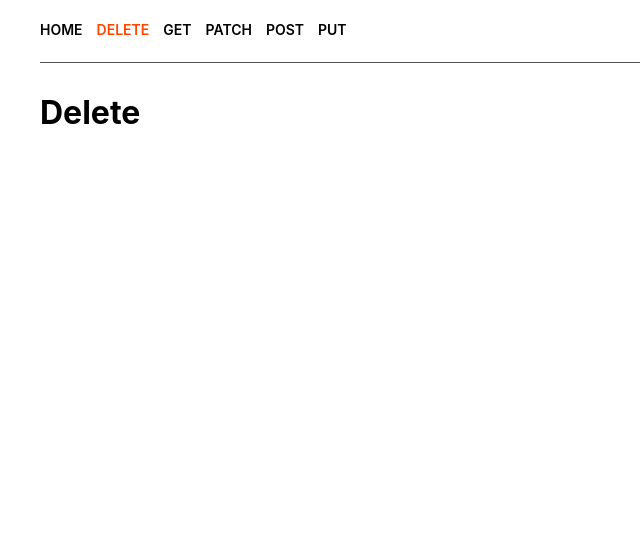
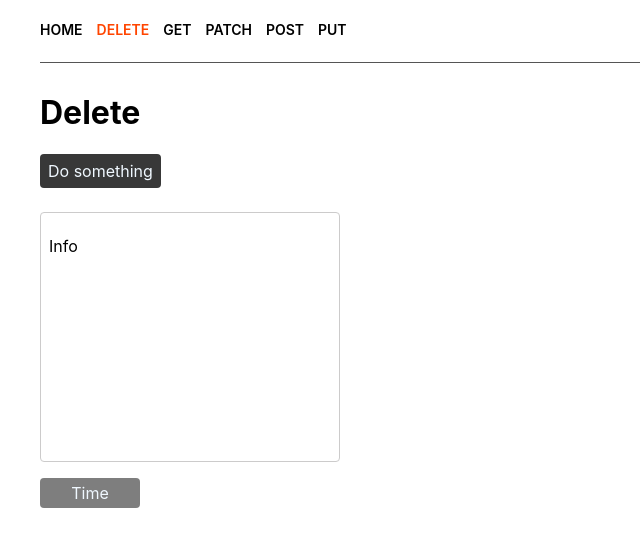
Before and after one commit to Winnbor/httpbin, a React (Create React App) app: page /delete in a window 1280 px wide. Shown: the top 546 px of the page, without its empty margins (0-640 px from the left). Built offline with nearby package versions, Linux system fonts and the light colour scheme.

Commit message:
Add Button, InfoCard and TimeBar components

```diff
--- /dev/null
+++ b/src/components/Button/Button.jsx
@@ -0,0 +1,9 @@
+import './Button.scss';
+
+export default function Button() {
+  return (
+    <button className="Button" type="button">
+      Do something
+    </button>
+  );
+}
--- /dev/null
+++ b/src/components/Button/Button.scss
@@ -0,0 +1,19 @@
+.Button {
+  min-width: 50px;
+  padding: 0.5rem;
+  margin-bottom: 1.5rem;
+
+  background-color: rgb(56, 56, 56);
+  color: aliceblue;
+
+  border: none;
+  border-radius: 4px;
+
+  cursor: pointer;
+
+  transition: box-shadow 250ms ease-in-out;
+
+  &:hover {
+    box-shadow: 2px 3px 7px 0px rgba(0, 0, 0, 0.75);
+  }
+}
--- /dev/null
+++ b/src/components/InfoCard/InfoCard.jsx
@@ -0,0 +1,9 @@
+import './InfoCard.scss';
+
+export default function InfoCard() {
+  return (
+    <div className="InfoCard">
+      <p>Info</p>
+    </div>
+  );
+}
--- /dev/null
+++ b/src/components/InfoCard/InfoCard.scss
@@ -0,0 +1,10 @@
+.InfoCard {
+  width: 300px;
+  height: 250px;
+
+  padding: 0.5rem;
+  margin-bottom: 1rem;
+
+  border: 1px solid #cccbcb;
+  border-radius: 4px;
+}
--- /dev/null
+++ b/src/components/TimeBar/TimeBar.jsx
@@ -0,0 +1,9 @@
+import './TimeBar.scss';
+
+export default function TimeBar() {
+  return (
+    <div className="TimeBar">
+      <p>Time</p>
+    </div>
+  );
+}
--- /dev/null
+++ b/src/components/TimeBar/TimeBar.scss
@@ -0,0 +1,12 @@
+.TimeBar {
+  display: flex;
+  justify-content: center;
+  align-items: center;
+
+  width: 100px;
+  height: 30px;
+
+  border-radius: 4px;
+  background-color: rgb(126, 126, 126);
+  color: aliceblue;
+}
--- a/src/views/DeleteView.jsx
+++ b/src/views/DeleteView.jsx
@@ -1,7 +1,14 @@
+import Button from 'components/Button/Button';
+import InfoCard from 'components/InfoCard/InfoCard';
+import TimeBar from 'components/TimeBar/TimeBar';
+
 export default function DeleteView() {
   return (
     <div>
       <h1>Delete</h1>
+      <Button />
+      <InfoCard />
+      <TimeBar />
     </div>
   );
 }
```
